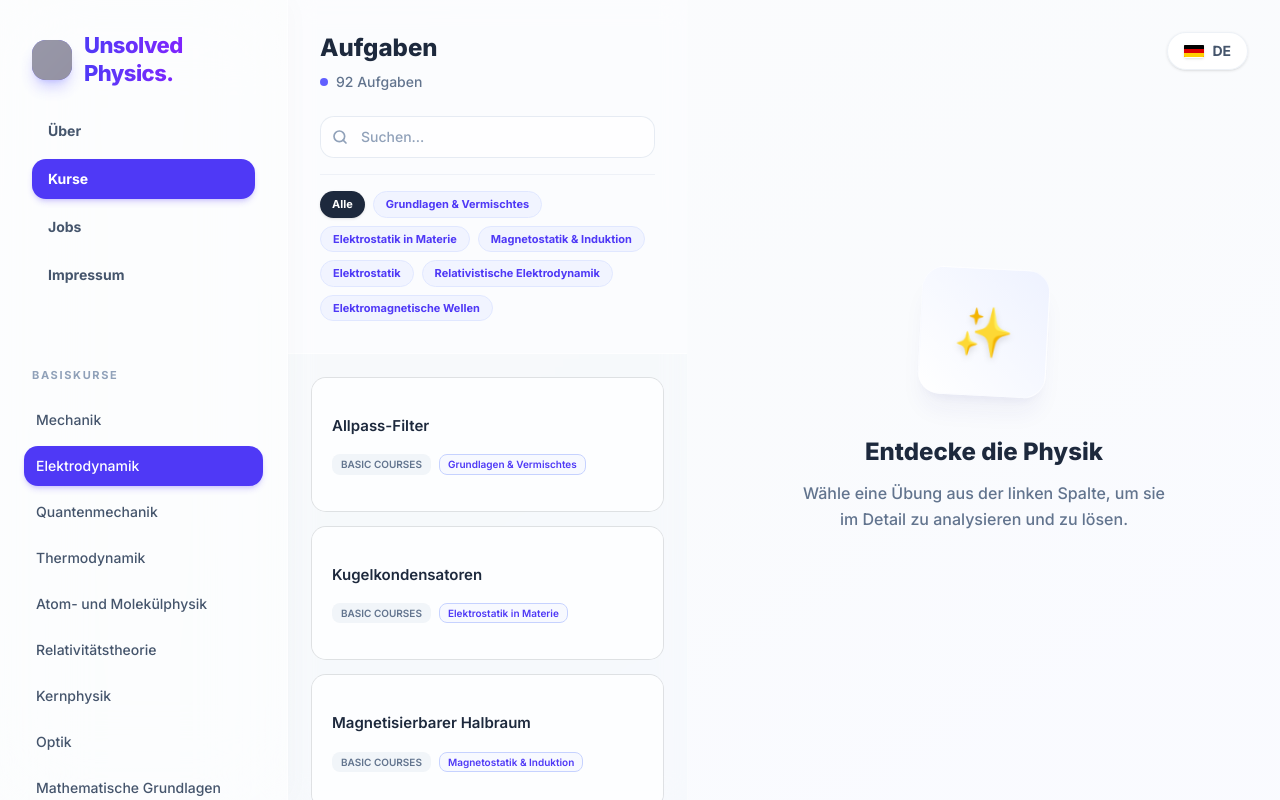
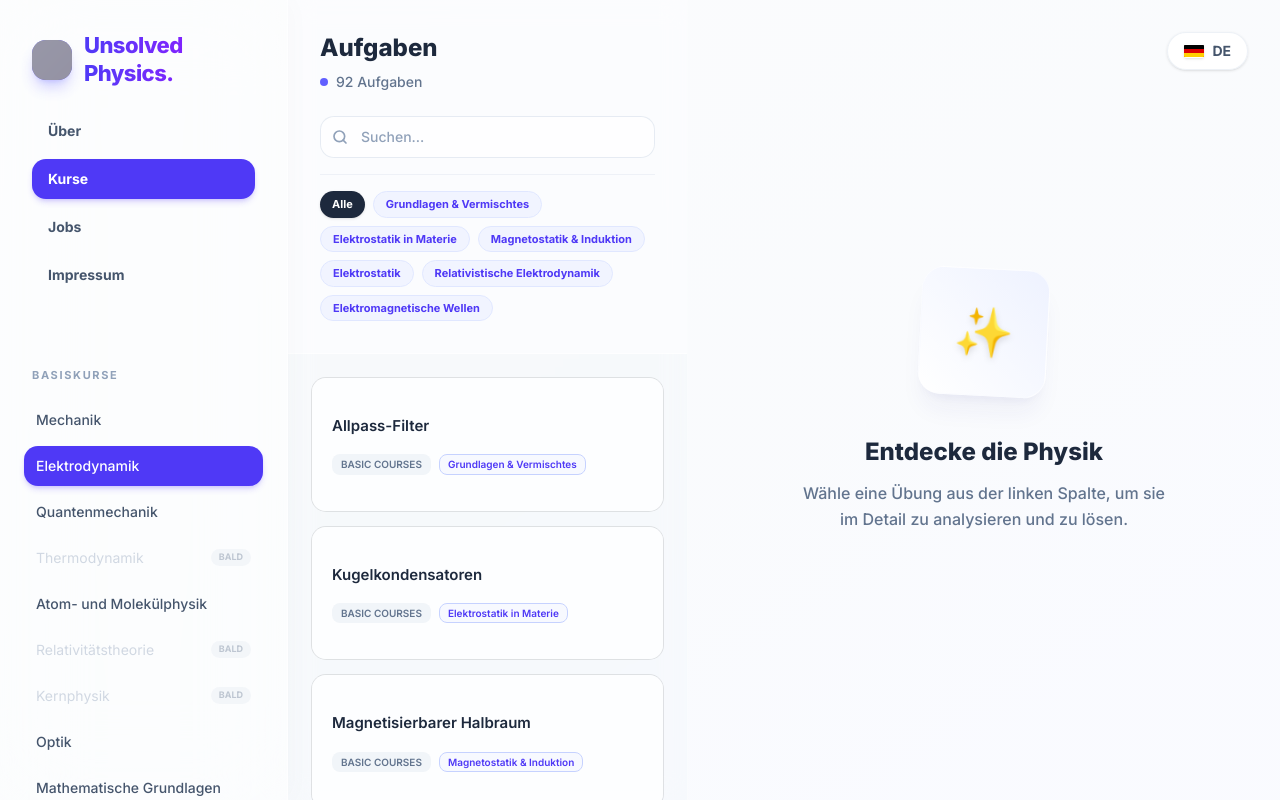
Before and after one commit to IAmMichaelPutz/Unsolved-physics, a Next.js app: page / in a window 1280 px wide. Built offline with nearby package versions, Linux system fonts and the light colour scheme; grey boxes are pictures that could not be loaded.

Commit message:
Auto-disable topics without tasks

```diff
--- a/src/app/page.tsx
+++ b/src/app/page.tsx
@@ -206,30 +206,36 @@ export default function Home() {
                   {lang === "de" ? category.title.de : category.title.en}
                 </h2>
                 <div className="space-y-1.5">
-                  {category.topics.map((topic) => (
+                  {category.topics.map((topic) => {
+                    const hasTasks = tasksData.tasks.some(t => t.topicId === topic.id);
+                    const isDisabled = !hasTasks || ('isActive' in topic && topic.isActive === false);
+
+                    return (
                     <button
                       key={topic.id}
                       onClick={() => {
+                        if (isDisabled) return;
                         setActiveTopic(topic.id);
                         setActiveClassification(null);
                         setSearchQuery("");
                         setActiveTask(null);
                       }}
-                      disabled={'isActive' in topic && topic.isActive === false}
+                      disabled={isDisabled}
                       className={`w-full flex items-center justify-between text-left px-3 py-2.5 rounded-xl text-sm transition-all duration-300 ease-out group ${
                         activeTopic === topic.id
                           ? "bg-indigo-600 text-white font-medium shadow-md shadow-indigo-600/20"
-                          : "hover:bg-indigo-50 text-slate-600 hover:text-indigo-700 font-medium bg-transparent"
-                      } ${('isActive' in topic && topic.isActive === false) ? "opacity-40 cursor-not-allowed" : ""}`}
+                          : isDisabled ? "text-slate-400 bg-transparent" : "hover:bg-indigo-50 text-slate-600 hover:text-indigo-700 font-medium bg-transparent"
+                      } ${isDisabled ? "opacity-40 cursor-not-allowed" : ""}`}
                     >
                       <span className="truncate pr-2">{lang === "de" ? topic.name.de : topic.name.en}</span>
-                      {('isActive' in topic && topic.isActive === false) && (
+                      {isDisabled && (
                         <span className="text-[9px] uppercase bg-slate-200/80 text-slate-500 px-2 py-0.5 rounded-full font-bold">
                           {lang === "de" ? "Bald" : "Soon"}
                         </span>
                       )}
                     </button>
-                  ))}
+                    );
+                  })}
                 </div>
               </div>
             ))}
```
